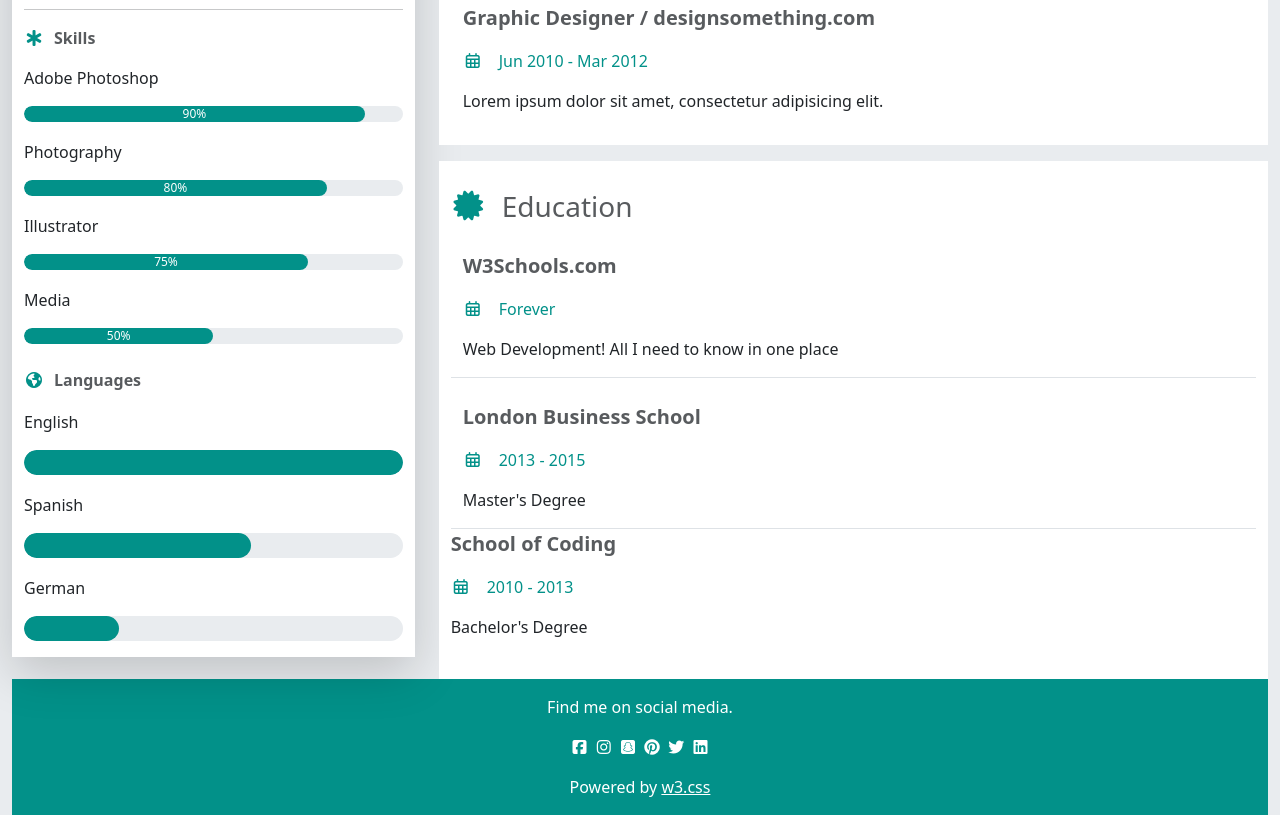
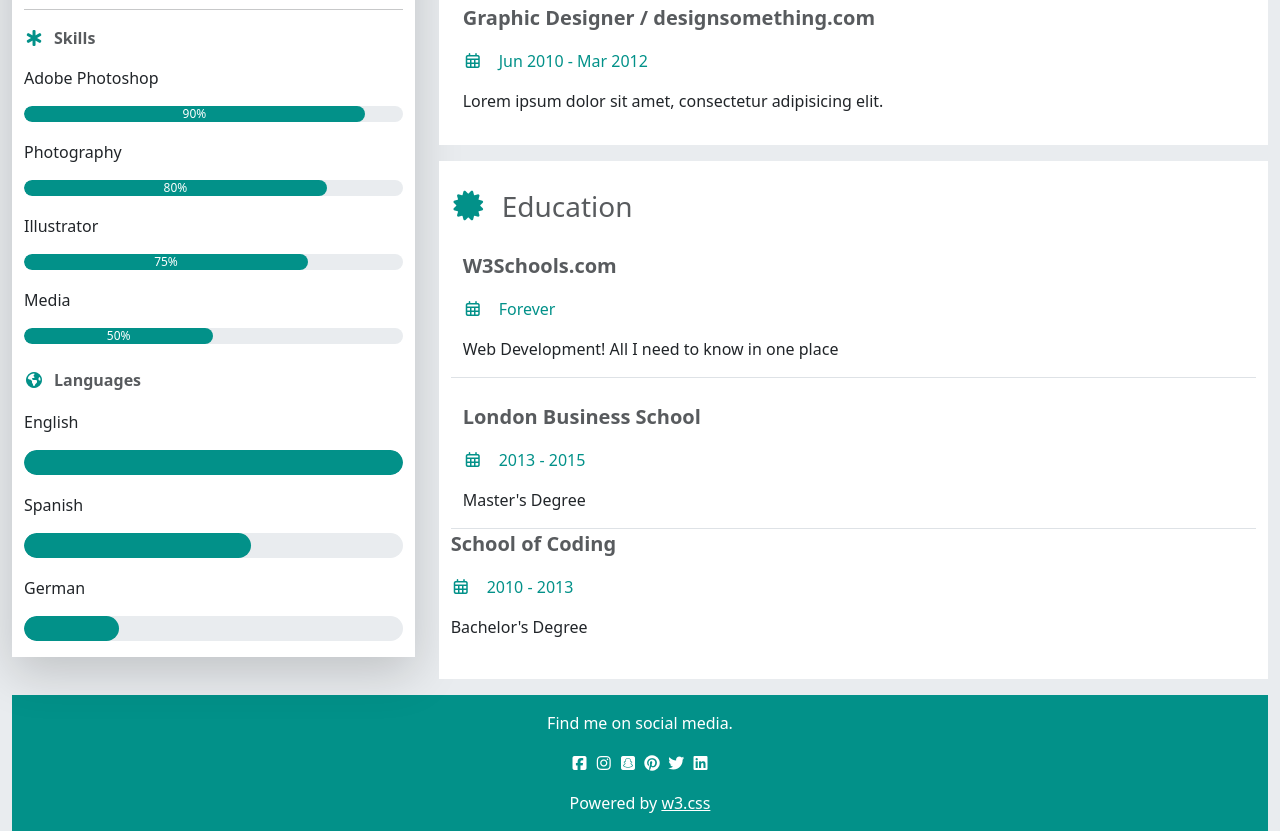
Before and after one commit to Halaehab12/bootstrap1, a plain HTML site: page index.html in a window 1280 px wide. Shown: the part 451-1282 px from the top of the page. Drawn offline with Linux system fonts and the light colour scheme.

Commit message:
Add files via upload

```diff
--- a/index.html
+++ b/index.html
@@ -265,7 +265,7 @@
             </div>
           </div>
         </div>
-        <footer class="col-12 text-center py-3 text-white">
+        <footer class="col-12 text-center py-3 text-white mt-3">
           <p class="m-0">Find me on social media.</p>
           <div class="my-3 link-social">
             <a href="https://www.facebook.com/" target="_blank"><i class="fa-brands fa-square-facebook text-white"></i></a>
```
